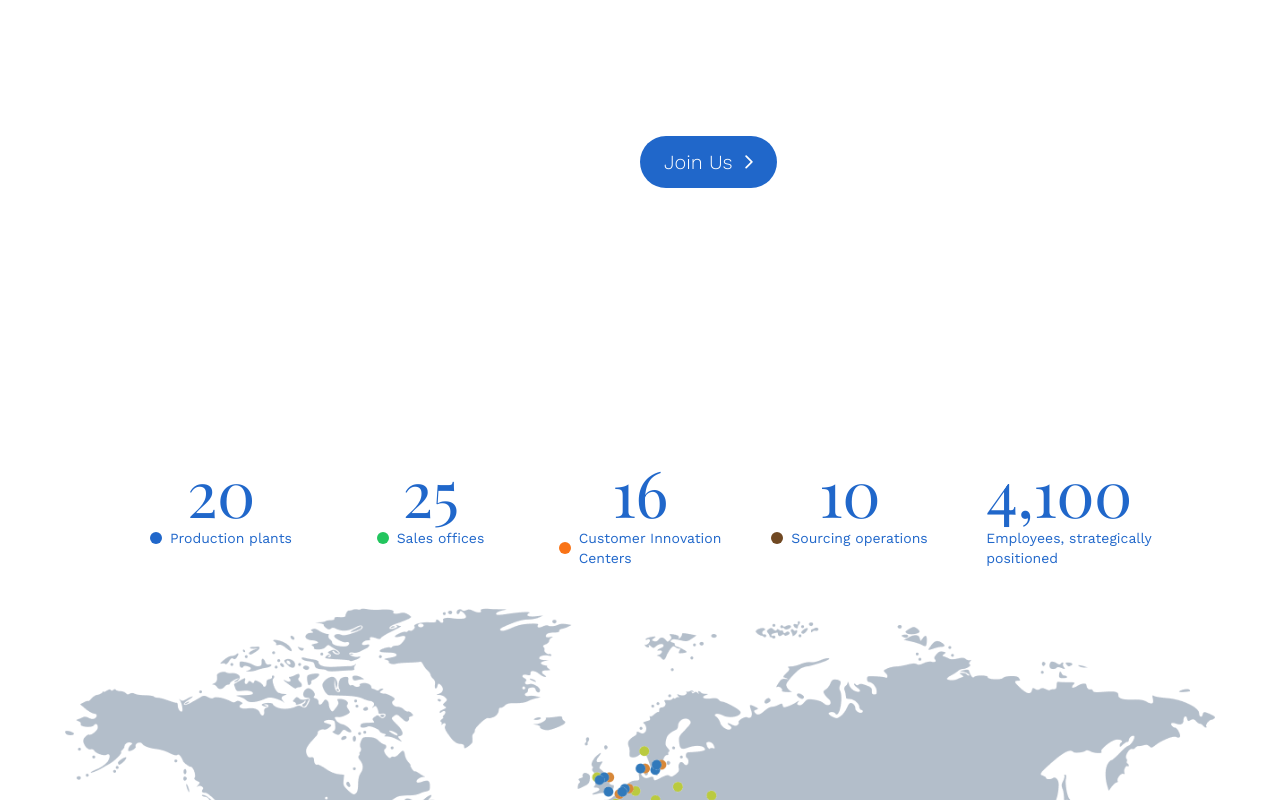
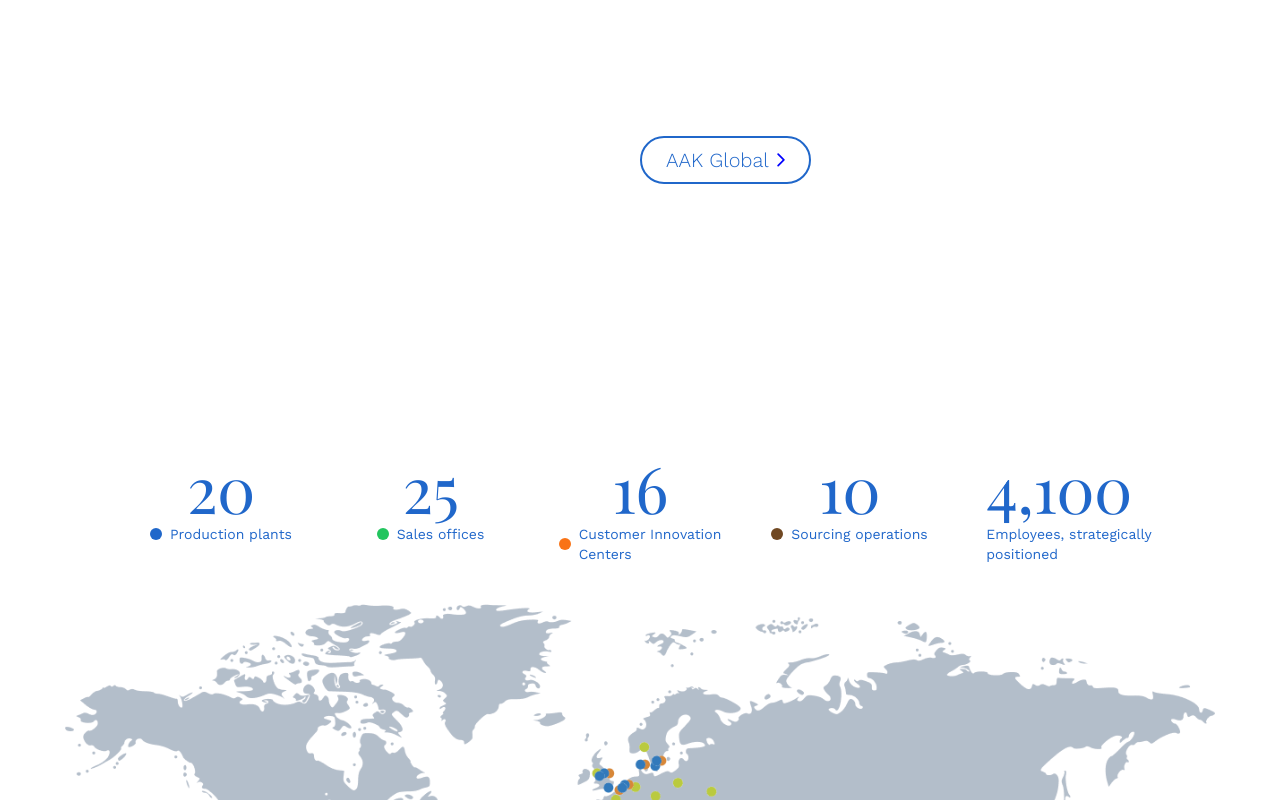
Before and after one commit to tanya-nagi/next, a Next.js app: page /about-us in a window 1280 px wide. Shown: the part 3340-4140 px from the top of the page. Built offline with nearby package versions, Linux system fonts and the light colour scheme.

Commit message:
heading and button issue

```diff
--- a/src/app/about-us/09_ourPathToPurpose.tsx
+++ b/src/app/about-us/09_ourPathToPurpose.tsx
@@ -3,16 +3,18 @@
 
 const PathToPurpose = () => {
   return (
-    <div className="flex items-start justify-between bg-white p-10">
+    <div className="flex items-start justify-between bg-white py-24  pl-[15rem]">
       {/* Left Side: Title */}
       <div className="w-1/3">
         <h1 className="text-5xl font-bold text-blue font-playfairBold leading-tight">
-          Our path to purpose
+          Our path to
+          <br />
+          purpose
         </h1>
       </div>
 
       {/* Right Side: Description Box */}
-      <div className="w-2/3 bg-[#EFF6FF] pl-32 pr-44 py-8 rounded-md shadow-sm">
+      <div className="w-2/3 bg-[#EFF6FF] pl-32 pr-52 py-8 rounded-md shadow-sm">
         <p className="text-gray-700 text-lg leading-relaxed font-worksansMedium">
           Embracing these behaviors ensures our cohesive approach to not only
           strengthen our culture but also deepen our relationships with all
--- a/src/components/molecules/sectionTitlesWithButton.tsx
+++ b/src/components/molecules/sectionTitlesWithButton.tsx
@@ -48,8 +48,12 @@
           <div className="md:flex lg:gap-8 gap-4 flex-col lg:mt-14 sm:mt-8 mt-3 sm:w-6/12 w-full ml-auto">
             {paragraphs.map((paragraph, index) => {
               return (
-                <h5 key={index} className="max-w-lg  gsap-fade-in " style={paragraphsClass ? { maxWidth: '35rem' } : {}} dangerouslySetInnerHTML={{ __html: paragraph }} />
-
+                <h5
+                  key={index}
+                  className="max-w-lg  gsap-fade-in "
+                  style={paragraphsClass ? { maxWidth: "35rem" } : {}}
+                  dangerouslySetInnerHTML={{ __html: paragraph }}
+                />
               );
             })}
             {boldParagraphs
@@ -64,11 +68,11 @@
                   );
                 })
               : ""}
-            <ButtonLinkAtom
-              className="mt-7 font-worksansLight bg-blue"
+            <ButtonLinkAtomWithTransparentColor
+              className="mt-7 font-worksansLight"
               href=""
-              text={"Join Us"}
-              theme="blue"
+              text="AAK Global"
+              theme="outline"
               icon
               size="lg"
             />
```
Lines whose indentation alone changed are shown as unchanged.
